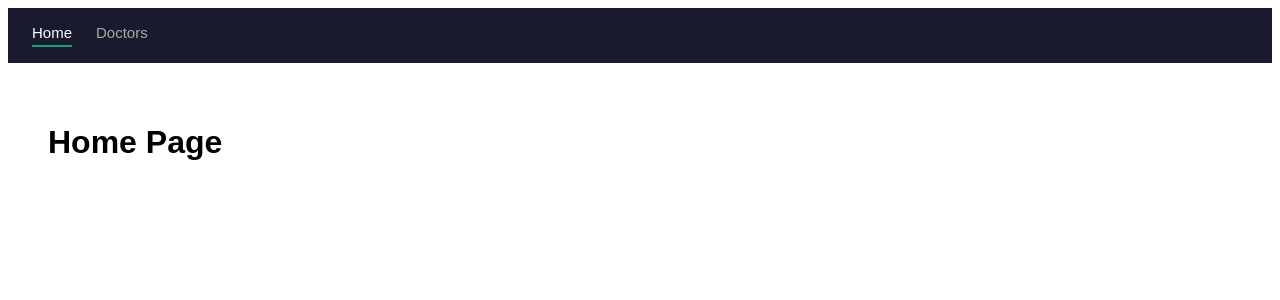
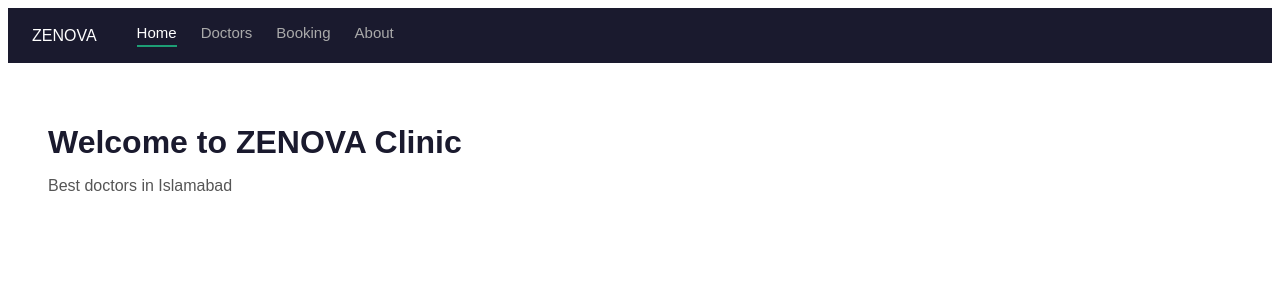
Before and after one commit to umairkhan152024/mern-journey-Practice, a React (Vite) app in the folder doctor-booking/: page / in a window 1280 px wide. Shown: the top 300 px of the page. Built offline with nearby package versions, Linux system fonts and the light colour scheme.

Commit message:
Stage 5 Piece 2: NavLink isActive 4 pages

```diff
--- a/doctor-booking/src/App.jsx
+++ b/doctor-booking/src/App.jsx
@@ -1,26 +1,75 @@
 // ============================================
 // FILE: src/App.jsx
-// GOAL: understand isActive clearly
+// STAGE 5 — PIECE 2 OF 5 — FULL VERSION
+// ============================================
+// 4 pages: Home, Doctors, Booking, About
+// NavLink with isActive styling
+// Active link = white + green underline
+// Inactive link = grey
 // ============================================
 
 import { BrowserRouter, Routes, Route, NavLink } from "react-router-dom";
 
+// ============================================
+// PAGE 1 — Home
+// ============================================
 function Home() {
   return (
-    <div style={{ padding: "40px", fontFamily: "sans-serif" }}>
-      <h1>Home Page</h1>
+    <div style={{ fontFamily: "sans-serif", padding: "40px" }}>
+      <h1 style={{ color: "#1a1a2e", marginBottom: "8px" }}>
+        Welcome to ZENOVA Clinic
+      </h1>
+      <p style={{ color: "#555" }}>Best doctors in Islamabad</p>
     </div>
   );
 }
 
+// ============================================
+// PAGE 2 — Doctors
+// ============================================
 function Doctors() {
   return (
-    <div style={{ padding: "40px", fontFamily: "sans-serif" }}>
-      <h1>Doctors Page</h1>
+    <div style={{ fontFamily: "sans-serif", padding: "40px" }}>
+      <h1 style={{ color: "#1a1a2e", marginBottom: "8px" }}>Our Doctors</h1>
+      <p style={{ color: "#555" }}>Find the best doctors here</p>
     </div>
   );
 }
 
+// ============================================
+// PAGE 3 — Booking
+// ============================================
+function Booking() {
+  return (
+    <div style={{ fontFamily: "sans-serif", padding: "40px" }}>
+      <h1 style={{ color: "#1a1a2e", marginBottom: "8px" }}>
+        Book Appointment
+      </h1>
+      <p style={{ color: "#555" }}>Fill in the form to book your appointment</p>
+    </div>
+  );
+}
+
+// ============================================
+// PAGE 4 — About
+// ============================================
+function About() {
+  return (
+    <div style={{ fontFamily: "sans-serif", padding: "40px" }}>
+      <h1 style={{ color: "#1a1a2e", marginBottom: "8px" }}>About ZENOVA</h1>
+      <p style={{ color: "#555" }}>We are the best clinic in Islamabad</p>
+    </div>
+  );
+}
+
+// ============================================
+// COMPONENT: Navbar
+// ============================================
+// NavLink automatically knows active page
+// style function receives { isActive }
+// isActive true  → white + green underline
+// isActive false → grey
+// ============================================
 function Navbar() {
   return (
     <div
@@ -30,33 +79,37 @@ function Navbar() {
         display: "flex",
         gap: "24px",
         fontFamily: "sans-serif",
+        alignItems: "center",
       }}
     >
+      {/* Clinic name */}
+      <span
+        style={{
+          color: "white",
+          fontWeight: "500",
+          fontSize: "16px",
+          marginRight: "16px",
+        }}
+      >
+        ZENOVA
+      </span>
+
       {/* =============================================
-          NavLink style prop takes a FUNCTION
-          NavLink calls this function automatically
-          and passes { isActive } to it
-
-          { isActive } is an object with one property
-          isActive = true  → this link is current page
-          isActive = false → this link is not current page
-
-          we return a style object based on isActive
+          NavLink — style receives { isActive }
+          automatically from React Router
+          isActive true  → current page
+          isActive false → not current page
           ============================================= */}
       <NavLink
         to="/"
         style={({ isActive }) => ({
-          // if isActive is true  → color is white
-          // if isActive is false → color is grey
           color: isActive ? "white" : "#aaaaaa",
-
-          // if isActive is true  → green underline
-          // if isActive is false → no underline
-          borderBottom: isActive ? "2px solid #1D9E75" : "none",
-
-          // remove default underline from link
+          borderBottom: isActive
+            ? "2px solid #1D9E75"
+            : "2px solid transparent",
           textDecoration: "none",
           fontSize: "15px",
+          fontWeight: isActive ? "500" : "400",
           paddingBottom: "4px",
         })}
       >
@@ -67,25 +120,67 @@ function Navbar() {
         to="/doctors"
         style={({ isActive }) => ({
           color: isActive ? "white" : "#aaaaaa",
-          borderBottom: isActive ? "2px solid #1D9E75" : "none",
+          borderBottom: isActive
+            ? "2px solid #1D9E75"
+            : "2px solid transparent",
           textDecoration: "none",
           fontSize: "15px",
+          fontWeight: isActive ? "500" : "400",
           paddingBottom: "4px",
         })}
       >
         Doctors
       </NavLink>
+
+      <NavLink
+        to="/booking"
+        style={({ isActive }) => ({
+          color: isActive ? "white" : "#aaaaaa",
+          borderBottom: isActive
+            ? "2px solid #1D9E75"
+            : "2px solid transparent",
+          textDecoration: "none",
+          fontSize: "15px",
+          fontWeight: isActive ? "500" : "400",
+          paddingBottom: "4px",
+        })}
+      >
+        Booking
+      </NavLink>
+
+      <NavLink
+        to="/about"
+        style={({ isActive }) => ({
+          color: isActive ? "white" : "#aaaaaa",
+          borderBottom: isActive
+            ? "2px solid #1D9E75"
+            : "2px solid transparent",
+          textDecoration: "none",
+          fontSize: "15px",
+          fontWeight: isActive ? "500" : "400",
+          paddingBottom: "4px",
+        })}
+      >
+        About
+      </NavLink>
     </div>
   );
 }
 
+// ============================================
+// COMPONENT: App
+// ============================================
 function App() {
   return (
     <BrowserRouter>
+      {/* Navbar always visible on every page */}
       <Navbar />
+
       <Routes>
         <Route path="/" element={<Home />} />
         <Route path="/doctors" element={<Doctors />} />
+        <Route path="/booking" element={<Booking />} />
+        <Route path="/about" element={<About />} />
       </Routes>
     </BrowserRouter>
   );
```
